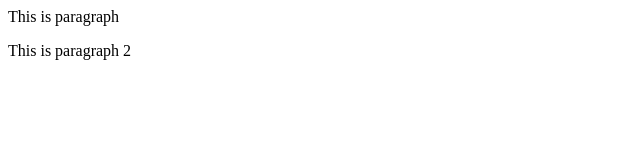
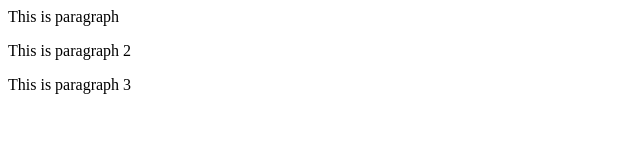
Before and after one commit to bd040923/FinalSprint, a plain HTML site: page index.html in a window 1280 px wide. Shown: the whole page, without its empty margins (0-640 px from the left). Drawn offline with Linux system fonts and the light colour scheme.

Commit message:
second commit

```diff
--- a/index.html
+++ b/index.html
@@ -5,3 +5,7 @@
 <p>
     This is paragraph 2
 </p>
+
+<p>
+    This is paragraph 3
+</p>
```
